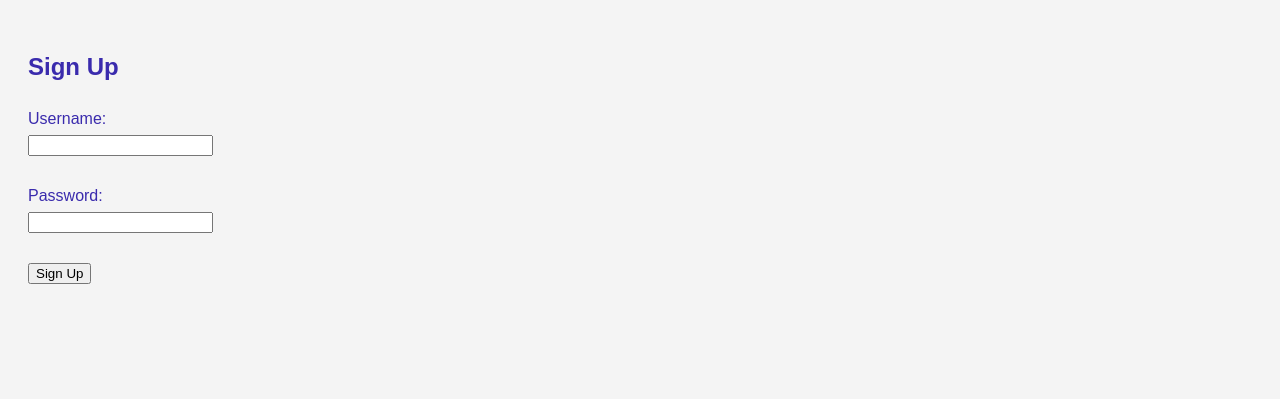
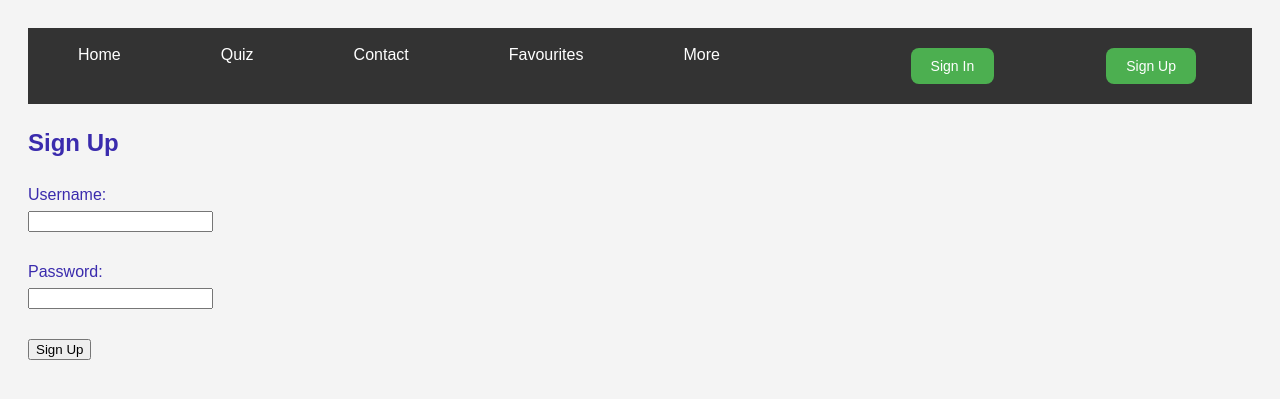
Before and after one commit to KeemHEHE/SarawakDictionary-3-02, a Flask app: page /signup in a window 1280 px wide. Shown: the top 399 px of the page. Run offline with Flask 3, Linux system fonts and the light colour scheme.

Commit message:
added nav bar to each interface so it will look symetrical

```diff
--- a/templates/home.html
+++ b/templates/home.html
@@ -117,9 +117,9 @@
 
     <ul>
       <li><a class="active" href="#home">Home</a></li>
-      <li><a href="#news">News</a></li>
+      <li><a href="#quiz">Quiz</a></li>
       <li><a href="#contact">Contact</a></li>
-      <li><a href="#about">About</a></li>
+      <li><a href="#favourites">Favourites</a></li>
       <li><a href="#more">More</a></li>
 
       <!-- Sign In and Sign Up Buttons on the Right -->
--- a/templates/signup.html
+++ b/templates/signup.html
@@ -1,5 +1,84 @@
 <!DOCTYPE html>
 <html>
+  <head>
+    <link rel="stylesheet" href="style.css">
+    <style>
+      /* Navigation Bar Styles */
+      ul {
+        list-style-type: none;
+        margin: 0;
+        padding: 0;
+        overflow: hidden;
+        background-color: #333;
+      }
+
+      li {
+        float: left;
+      }
+
+      li.right {
+        float: right;
+      }
+
+      li a {
+        display: block;
+        color: white;
+        text-align: center;
+        padding: 14px 50px;
+        text-decoration: none;
+      }
+
+      li a:hover {
+        background-color: #111;
+      }
+
+      /* Button Styles */
+      .btn {
+        padding: 10px 20px;
+        margin: 6px;
+        font-size: 14px;
+        border: none;
+        border-radius: 8px;
+        cursor: pointer;
+        background-color: #4CAF50;
+        color: white;
+        transition: background-color 0.3s ease;
+      }
+
+      .btn:hover {
+        background-color: #3e8e41;
+      }
+
+      .nav-button {
+        background: none;
+        padding: 0;
+        margin: 0;
+      }
+    </style>
+  </head>
+  <body>
+
+    <ul>
+      <li><a class="active" href="#home">Home</a></li>
+      <li><a href="#quiz">Quiz</a></li>
+      <li><a href="#contact">Contact</a></li>
+      <li><a href="#favourites">Favourites</a></li>
+      <li><a href="#more">More</a></li>
+
+      <!-- Sign In and Sign Up Buttons on the Right -->
+      <li class="right nav-button">
+        <a href="signup.html">
+          <button class="btn">Sign Up</button>
+        </a>
+      </li>
+      <li class="right nav-button">
+        <a href="sign_in.html">
+          <button class="btn">Sign In</button>
+        </a>
+      </li>
+    </ul>
+
+  </body>
 <head>
   <title>Sign Up</title>
   <link rel="stylesheet" href="style.css">
```
Also changed, not shown: templates/sign_in.html (+82 -1 lines), templates/style.css (line endings or trailing spaces).
